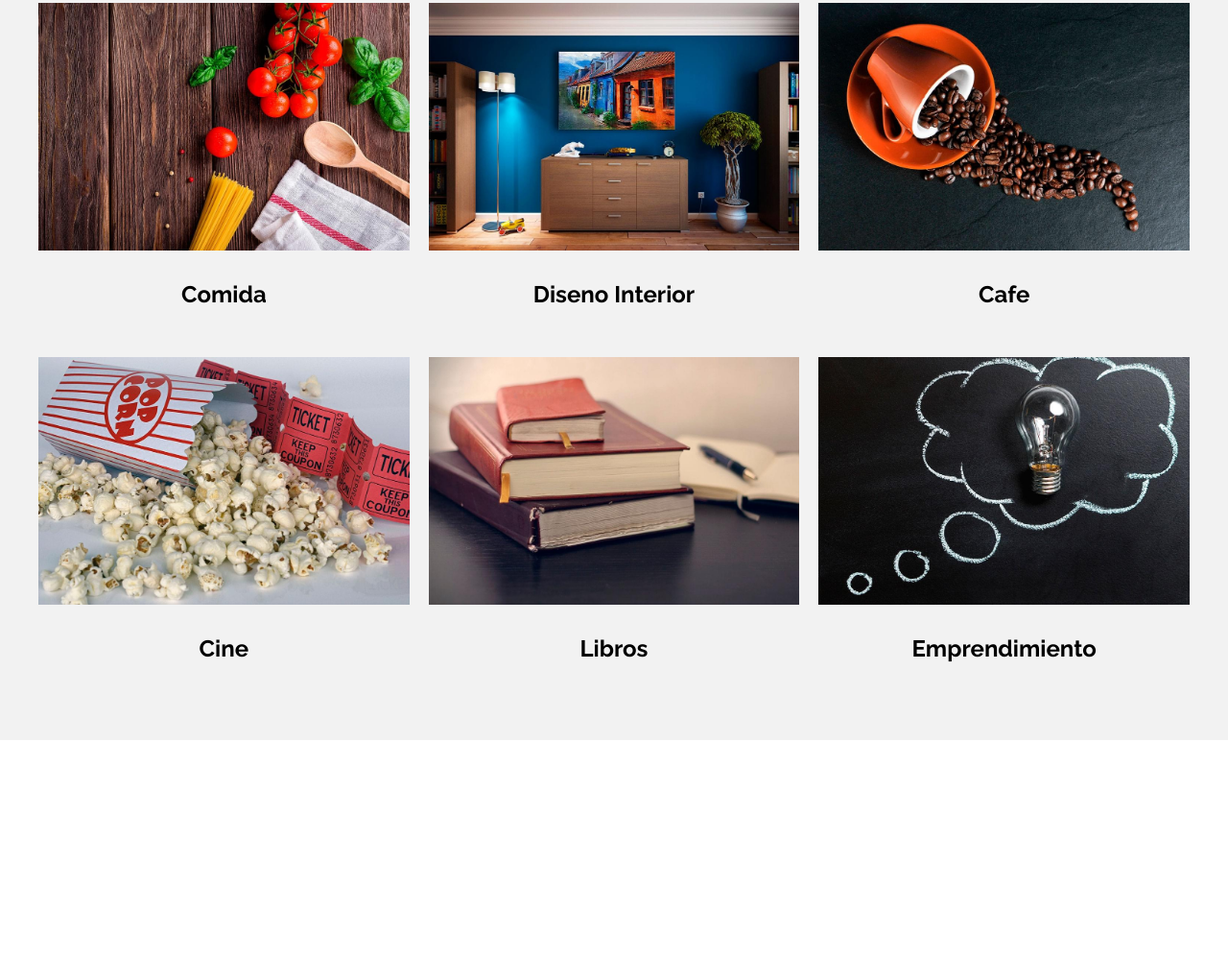
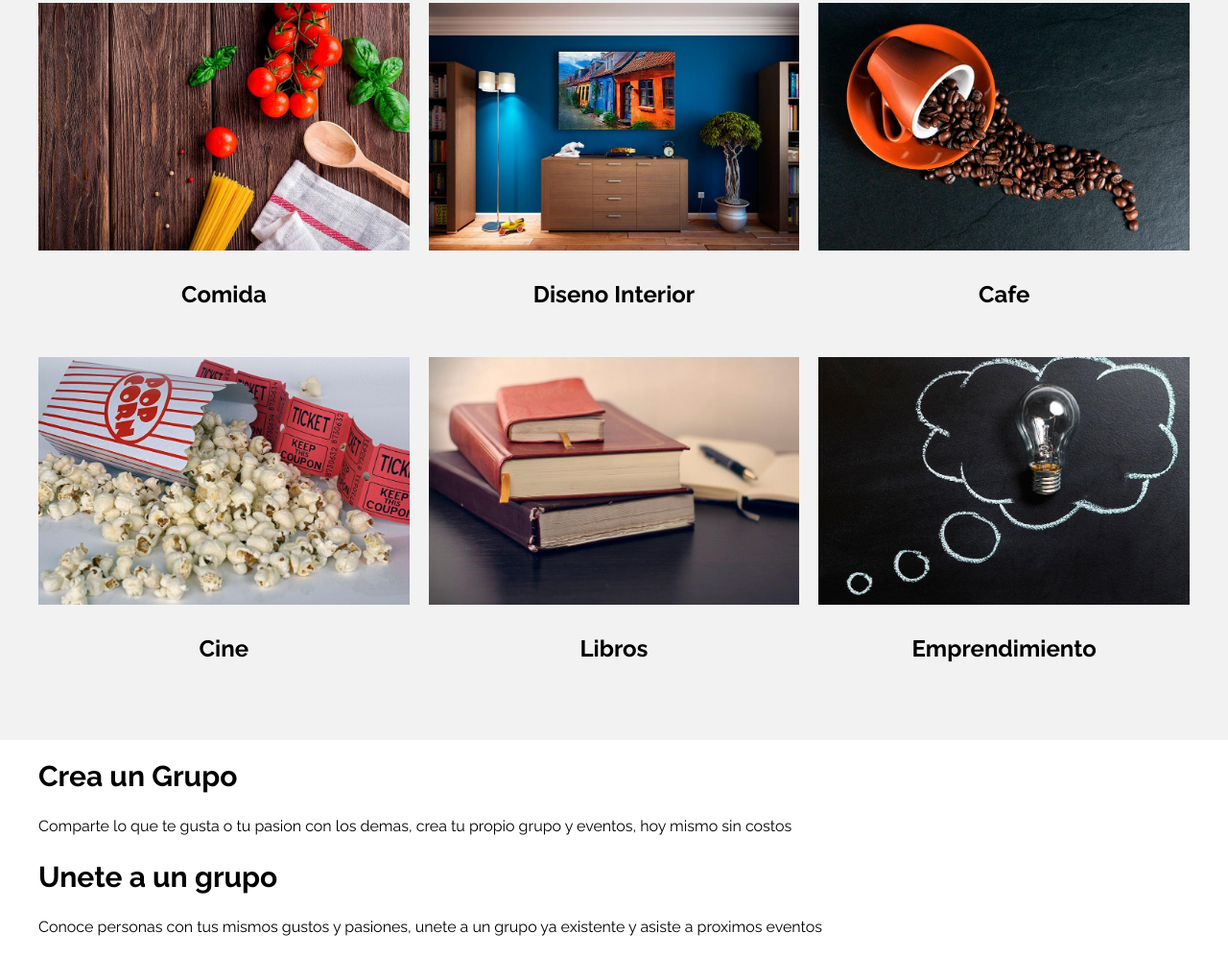
Before and after one commit to Geinersb/Meeti-Clon-Wep, a website: page index.html in a window 1280 px wide. Shown: the part 2468-3465 px from the top of the page at 96% size. Before the commit the page ends 3239 px from the top, so only its background shows below. Drawn offline with Linux system fonts and the light colour scheme.

Commit message:
se inicia seccion Grupos

```diff
--- a/index.html
+++ b/index.html
@@ -203,12 +203,27 @@
                 <img class="categoria__imagen" src="build/img/categoria_12.jpg" alt="imagen categoria">
                 <p class="categoria__nombre">Emprendimiento</p>
             </li>
-
-
         </ul>
     </section>
 
 
+    <!-- SECCION GRUPOS  -->
+
+    <section class="gurpos">
+      <div class="grupos__grid contenedor">
+        <div class="grupo__bloque">
+            <h3 class="grupo__heading">Crea un Grupo</h3>
+            <p class="grupo__texto">Comparte lo que te gusta o tu pasion con los demas, crea tu propio grupo y eventos, hoy mismo sin costos </p>
+        </div>
+
+        <div class="grupo__bloque">
+            <h3 class="grupo__heading">Unete a un grupo</h3>
+            <p class="grupo__texto">Conoce personas con tus mismos gustos y pasiones, unete a un grupo ya existente  y asiste a proximos eventos  </p>
+        </div>
+      </div>
+
+
+    </section>
 
 
 </body>
```
